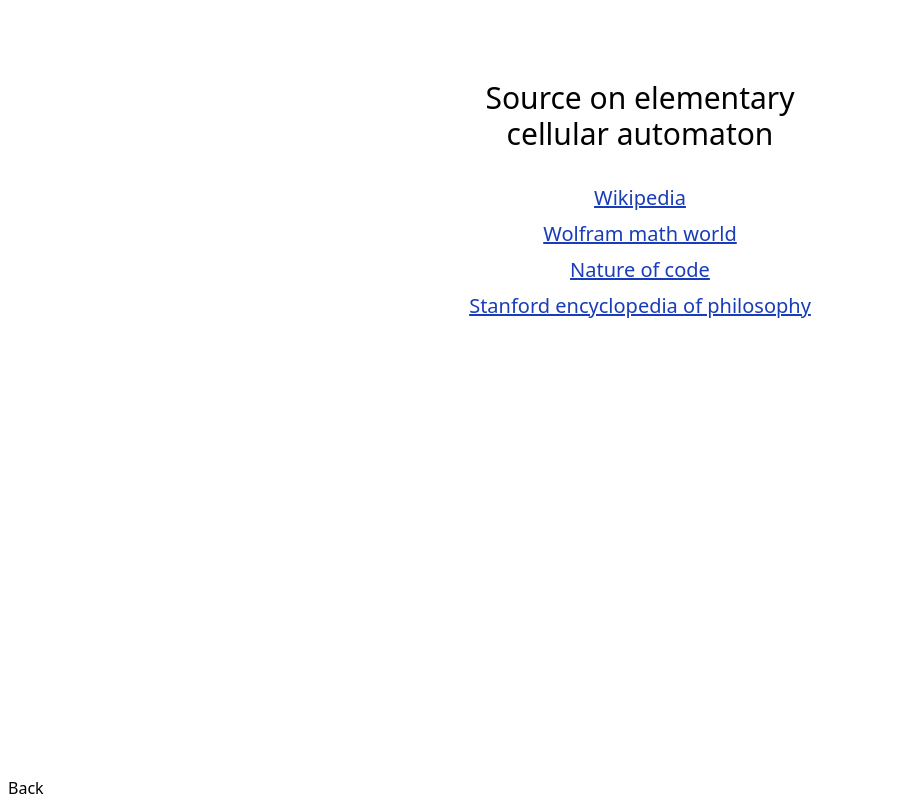
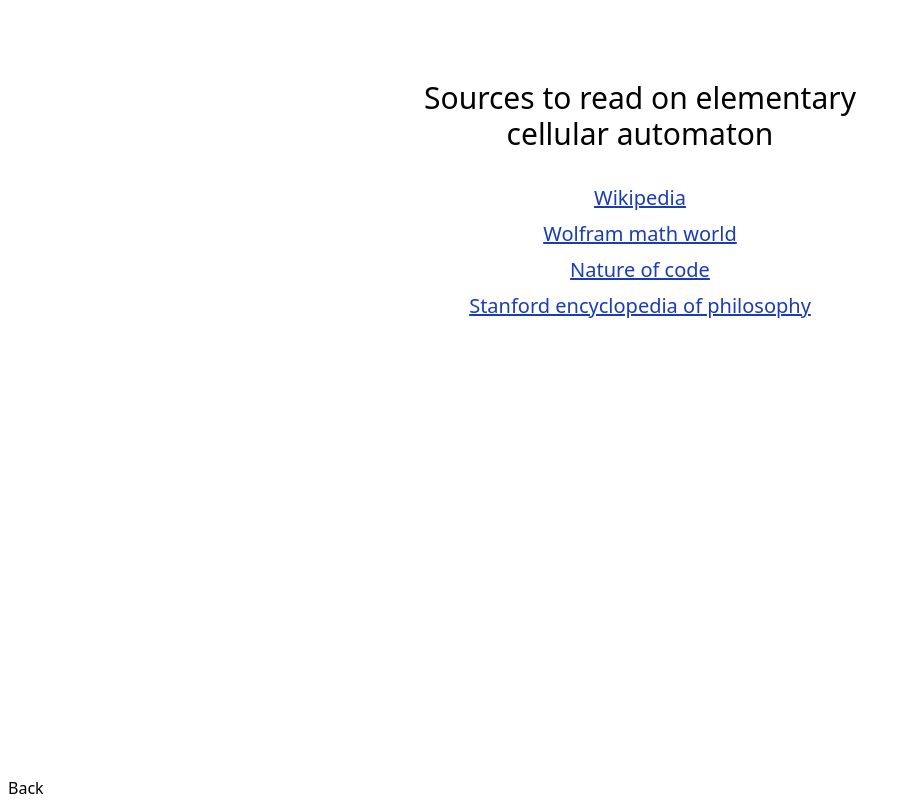
Before and after one commit to pxlblink/elementary-cellular-automaton, a React (Vite) app: page /help in a window 1280 px wide. Shown: the whole page, without its empty margins (0-910 px from the left). Built offline with nearby package versions, Linux system fonts and the light colour scheme.

Commit message:
Improve wording

```diff
--- a/src/pages/Help.jsx
+++ b/src/pages/Help.jsx
@@ -4,7 +4,7 @@
   return (
     <>
       <h1 className="px-1 mx-auto mt-20 mb-8 max-w-xl text-3xl text-center text-balance">
-        Source on elementary cellular automaton
+        Sources to read on elementary cellular automaton
       </h1>
       <div className="flex flex-col gap-2 justify-center content-center items-center px-3">
         <a
```
